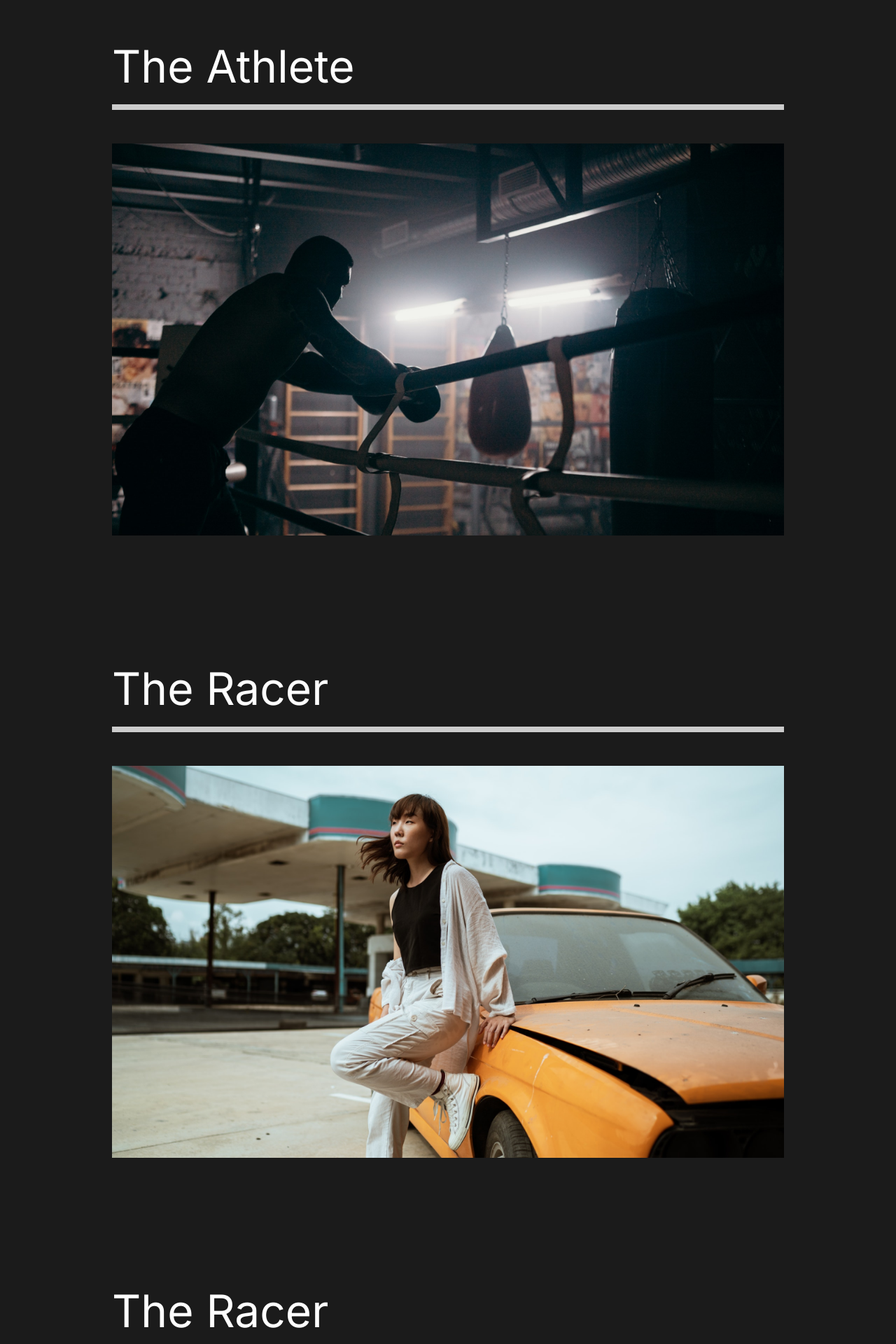
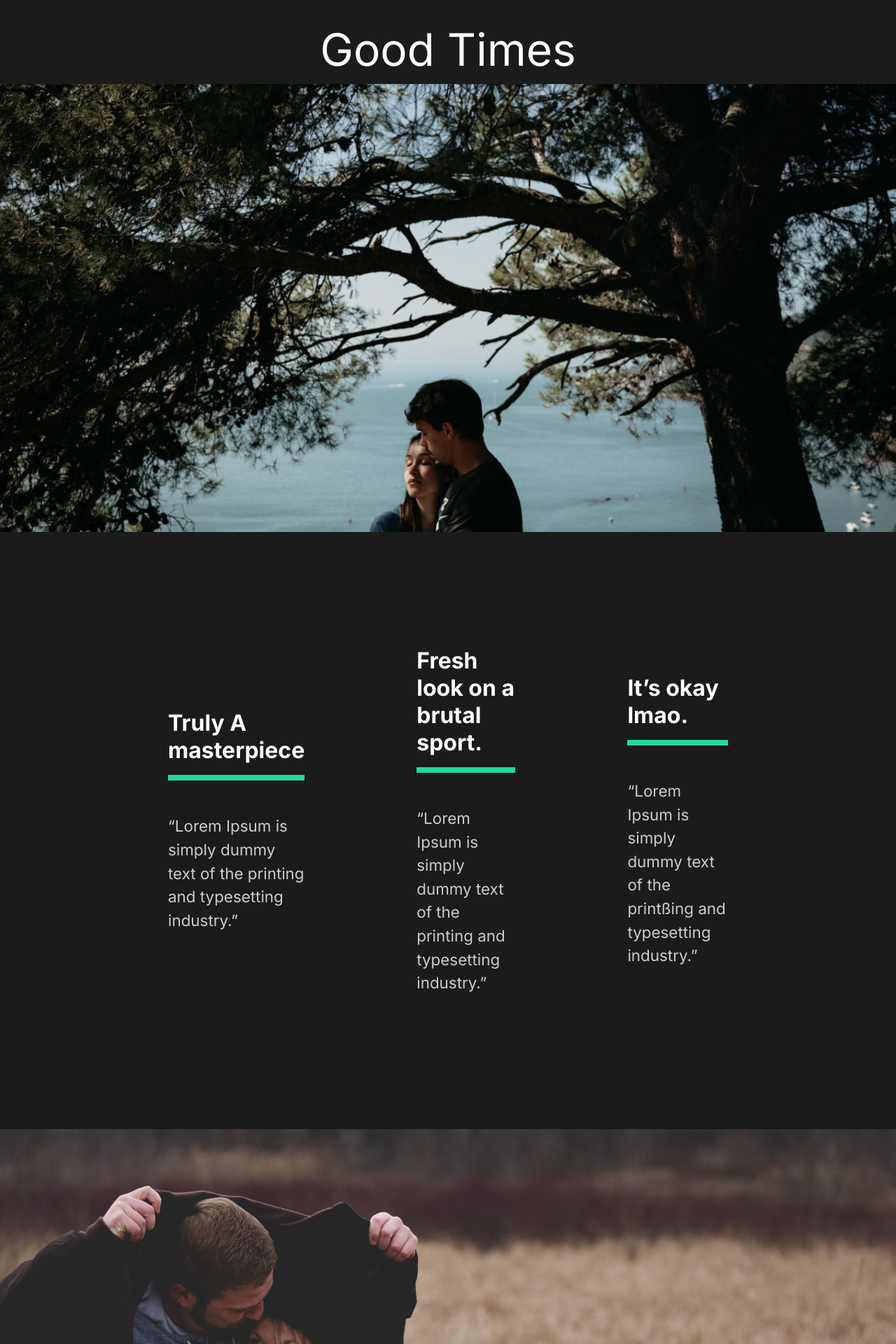
Before and after one commit to jwambugu/capture, a React (Vite) app: page /our-work/good-times in a window 1280 px wide. Shown: the part 120-2040 px from the top of the page at 70% size. Built offline with nearby package versions, Linux system fonts and the light colour scheme.

Commit message:
Movie Details
Create a card with the movie data

```diff
--- a/src/App.jsx
+++ b/src/App.jsx
@@ -1,35 +1,41 @@
 // Global styles
-import GlobalStyles from "./components/GlobalStyles";
+import GlobalStyles from "./components/GlobalStyles"
 
 // Import pages
-import AboutUs from "./pages/AboutUs";
-import Navbar from "./components/Navbar";
-import OurWork from "./pages/OurWork";
-import ContactUs from "./pages/ContactUs";
+import AboutUs from "./pages/AboutUs"
+import Navbar from "./components/Navbar"
+import OurWork from "./pages/OurWork"
+import ContactUs from "./pages/ContactUs"
+import MovieDetails from "./pages/MovieDetails"
 
-import { Route, Switch } from "react-router-dom";
+import {Route, Switch} from "react-router-dom"
 
 function App() {
     return (
         <div className="App">
-      <GlobalStyles />
+            <GlobalStyles/>
 
-      <Navbar />
+            <Navbar/>
 
             <Switch>
                 <Route exact path="/">
-          <AboutUs />
+                    <AboutUs/>
                 </Route>
 
-        <Route path="/our-work">
-          <OurWork />
+                <Route path="/our-work" exact>
+                    <OurWork/>
                 </Route>
+
+                <Route path="/our-work/:id">
+                    <MovieDetails/>
+                </Route>
+
                 <Route path="/contact-us">
-          <ContactUs />
+                    <ContactUs/>
                 </Route>
             </Switch>
         </div>
-  );
+    )
 }
 
 export default App;
--- /dev/null
+++ b/src/moviesState.js
@@ -0,0 +1,81 @@
+//Import Images
+import athlete from "./assets/images/athlete-small.png"
+import goodTimes from "./assets/images/goodtimes-small.png"
+import theRacer from "./assets/images/theracer-small.png"
+import athleteTwo from "./assets/images/athlete2.png"
+import goodTimesTwo from "./assets/images/good-times2.jpg"
+import theRacerTwo from "./assets/images/the-racer2.jpg"
+
+export const MovieState = () => {
+  return [
+    {
+      title: "The Athlete",
+      mainImg: athlete,
+      secondaryImg: athleteTwo,
+      url: "/our-work/the-athlete",
+      awards: [
+        {
+          title: "Truly A masterpiece",
+          description:
+              "“Lorem Ipsum is simply dummy text of the printing and typesetting industry.”",
+        },
+        {
+          title: "Fresh look on a brutal sport.",
+          description:
+              "“Lorem Ipsum is simply dummy text of the printing and typesetting industry.”",
+        },
+        {
+          title: "It’s okay lmao.",
+          description:
+              "“Lorem Ipsum is simply dummy text of the printing and typesetting industry.”",
+        },
+      ],
+    },
+    {
+      title: "Good Times",
+      mainImg: goodTimes,
+      url: "/our-work/good-times",
+      secondaryImg: goodTimesTwo,
+      awards: [
+        {
+          title: "Truly A masterpiece",
+          description:
+              "“Lorem Ipsum is simply dummy text of the printing and typesetting industry.”",
+        },
+        {
+          title: "Fresh look on a brutal sport.",
+          description:
+              "“Lorem Ipsum is simply dummy text of the printing and typesetting industry.”",
+        },
+        {
+          title: "It’s okay lmao.",
+          description:
+              "“Lorem Ipsum is simply dummy text of the printßing and typesetting industry.”",
+        },
+      ],
+    },
+    {
+      title: "The Racer",
+      mainImg: theRacer,
+      url: "/our-work/the-racer",
+      secondaryImg: theRacerTwo,
+      awards: [
+        {
+          title: "Truly A masterpiece",
+          description:
+              "“Lorem Ipsum is simply dummy text of the printing and typesetting industry.”",
+        },
+        {
+          title: "Fresh look on a brutal sport.",
+          description:
+              "“Lorem Ipsum is simply dummy text of the printing and typesetting industry.”",
+        },
+        {
+          title: "It’s okay lmao.",
+          description:
+              "“Lorem Ipsum is simply dummy text of the printing and typesetting industry.”",
+        },
+      ],
+    },
+  ];
+};
--- /dev/null
+++ b/src/pages/MovieDetails.jsx
@@ -0,0 +1,113 @@
+import { useHistory } from "react-router-dom";
+import { useEffect, useState } from "react";
+import { MovieState } from "../moviesState";
+import styled from "styled-components";
+
+const MovieDetails = () => {
+  const { location } = useHistory();
+  const { pathname } = location;
+
+  const [movies] = useState(MovieState);
+  const [movie, setMovie] = useState(null);
+
+  useEffect(() => {
+    const currentMovie = movies.filter((movie) => movie.url === pathname);
+
+    setMovie(currentMovie[0]);
+  }, [movies, pathname]);
+
+  return (
+    <>
+      {movie && (
+        <Details>
+          <HeadLine>
+            <h2>{movie.title}</h2>
+            <img src={movie.mainImg} alt={movie.title} />
+          </HeadLine>
+
+          <Awards>
+            {movie.awards.map((award) => (
+              <Award award={award} key={award.title} />
+            ))}
+          </Awards>
+
+          <ImageDisplay>
+            <img src={movie.secondaryImg} alt={movie.title} />
+          </ImageDisplay>
+        </Details>
+      )}
+    </>
+  );
+};
+
+const Details = styled.div`
+  color: white;
+`;
+
+const HeadLine = styled.div`
+  min-height: 90vh;
+  padding-top: 20vh;
+  position: relative;
+
+  h2 {
+    position: absolute;
+    top: 10%;
+    left: 50%;
+    transform: translate(-50%, -10%);
+  }
+
+  img {
+    width: 100%;
+    height: 80vh;
+    object-fit: cover;
+  }
+`;
+
+const Awards = styled.div`
+  min-height: 80vh;
+  display: flex;
+  margin: 5rem 10rem;
+  align-items: center;
+  justify-content: space-around;
+`;
+
+const AwardStyle = styled.div`
+  padding: 5rem;
+
+  h3 {
+    font-size: 2rem;
+  }
+
+  .line {
+    width: 100%;
+    background: #23d997;
+    height: 0.5rem;
+    margin: 1rem 0;
+  }
+
+  p {
+    padding: 2rem 0;
+  }
+`;
+
+const ImageDisplay = styled.div`
+  min-height: 50vh;
+
+  img {
+    width: 100%;
+    height: 100vh;
+    object-fit: cover;
+  }
+`;
+
+const Award = ({ award }) => {
+  return (
+    <AwardStyle>
+      <h3>{award.title}</h3>
+      <div className="line" />
+      <p>{award.description}</p>
+    </AwardStyle>
+  );
+};
+
+export default MovieDetails;
--- a/src/pages/OurWork.jsx
+++ b/src/pages/OurWork.jsx
@@ -1,46 +1,29 @@
 // Images
-import athlete from "../assets/images/athlete-small.png";
-import theRacer from "../assets/images/theracer-small.png";
-import goodTimes from "../assets/images/goodtimes-small.png";
-
-import styled from "styled-components";
-import { Link } from "react-router-dom";
+import styled from "styled-components"
+import {Link} from "react-router-dom"
+import {useState} from "react"
+import {MovieState} from "../moviesState"
 
 const OurWork = () => {
+    const [movies] = useState(MovieState)
+
     return (
         <Work>
-      <Movie>
-        <h2>The Athlete</h2>
+            {movies &&
+            movies.map((movie) => (
+                <Movie key={movie.url}>
+                    <h2>{movie.title}</h2>
 
-        <div className="line" />
+                    <div className="line"/>
 
-        <Link>
-          <img src={athlete} alt="The athlete" />
+                    <Link to={movie.url}>
+                        <img src={movie.mainImg} alt={movie.title}/>
                     </Link>
                 </Movie>
-
-      <Movie>
-        <h2>The Racer</h2>
-
-        <div className="line" />
-
-        <Link>
-          <img src={theRacer} alt="The racer" />
-        </Link>
-      </Movie>
-
-      <Movie>
-        <h2>The Racer</h2>
-
-        <div className="line" />
-
-        <Link>
-          <img src={goodTimes} alt="Good times" />
-        </Link>
-      </Movie>
+            ))}
         </Work>
-  );
-};
+    )
+}
 
 const Work = styled.div`
     min-height: 100vh;
@@ -51,7 +34,7 @@
         padding: 1rem 0;
         color: #ffffff;
     }
-`;
+`
 
 const Movie = styled.div`
     padding-bottom: 10rem;
@@ -67,6 +50,6 @@
         height: 70vh;
         object-fit: cover;
     }
-`;
+`
 
 export default OurWork;
```
Lines whose indentation alone changed are shown as unchanged.
